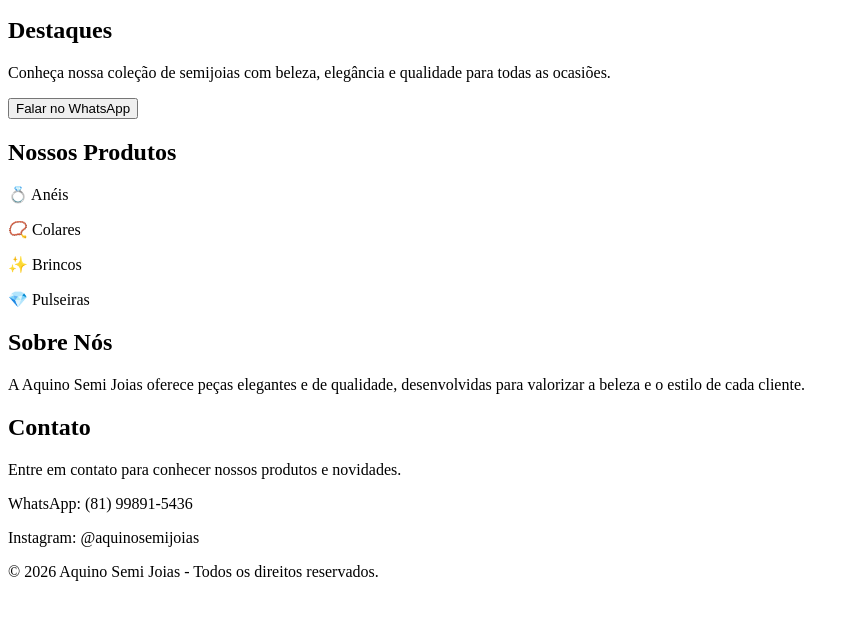
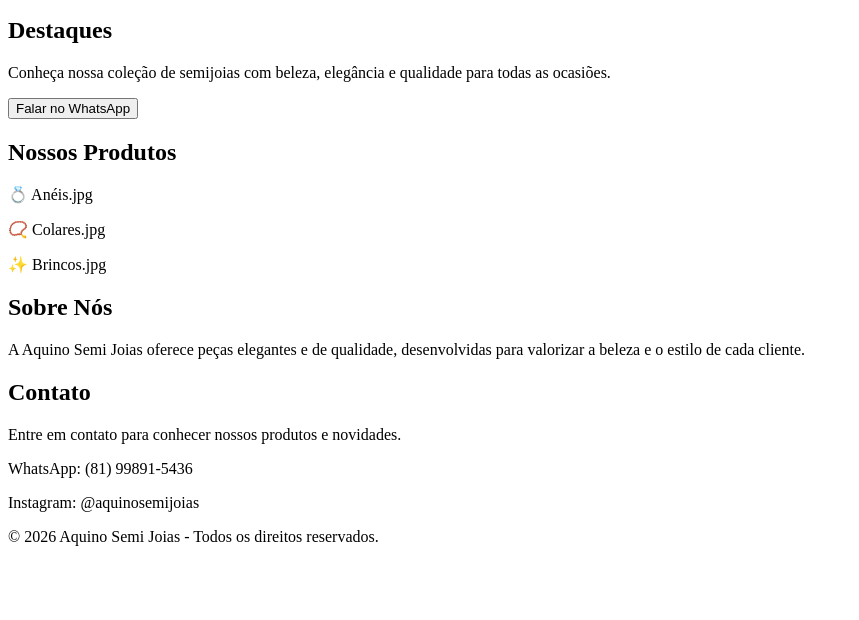
Before and after one commit to rafaeljct2-commits/aquino-semijoias, a plain HTML site: page index.html in a window 1280 px wide. Shown: the part 174-794 px from the top of the page, without its empty margins (0-859 px from the left). Drawn offline with Linux system fonts and the light colour scheme.

Commit message:
Update index.html

```diff
--- a/index.html
+++ b/index.html
@@ -24,10 +24,10 @@
 <section>
     <h2>Nossos Produtos</h2>
 
-    <p>💍 Anéis</p>
-    <p>📿 Colares</p>
-    <p>✨ Brincos</p>
-    <p>💎 Pulseiras</p>
+    <p>💍 Anéis.jpg
+    <p>📿 Colares.jpg
+    <p>✨ Brincos.jpg
+
 </section>
 
 <section>
```
